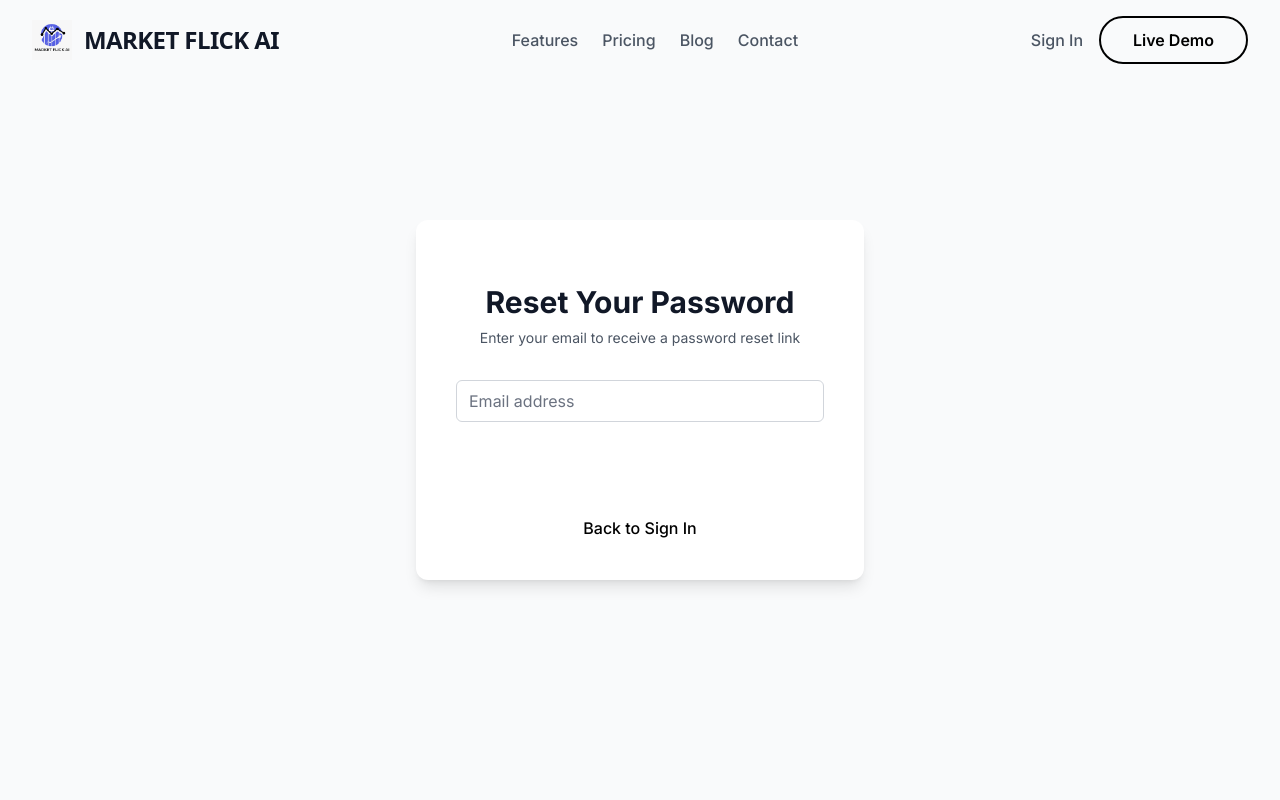
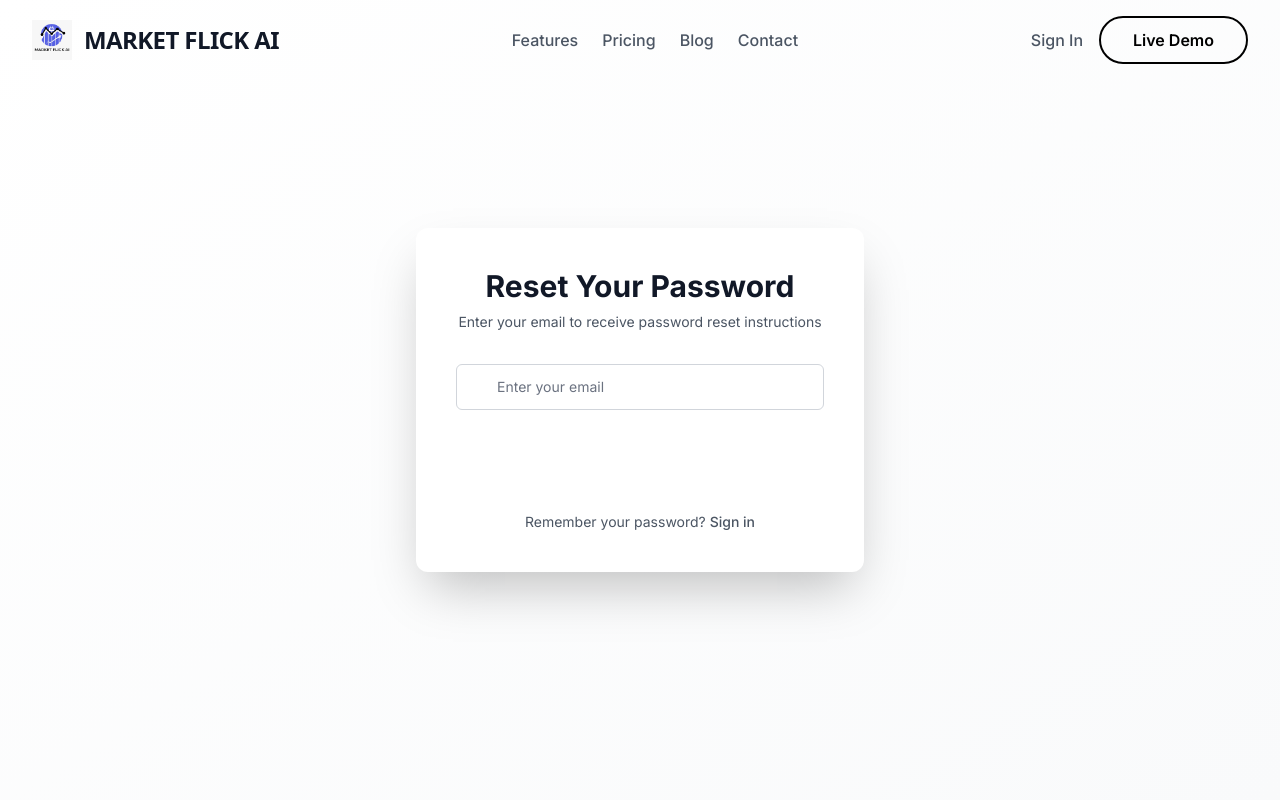
Before and after one commit to Souravsuvro/market-flick-landing, a React (Create React App) app: page /password-reset in a window 1280 px wide. Shown: the top 800 px of the page. Built offline with nearby package versions, Linux system fonts and the light colour scheme.

Commit message:
Improve naming conventions and semantic clarity in PasswordReset page

```diff
--- a/src/pages/PasswordReset.tsx
+++ b/src/pages/PasswordReset.tsx
@@ -1,194 +1,247 @@
-import React, { useState } from 'react';
+import React, { useState, FormEvent } from 'react';
 import { Link, useNavigate } from 'react-router-dom';
 import { motion } from 'framer-motion';
 
 /**
- * PasswordReset page allows users to reset their account password.
+ * UserPasswordResetPage component for password recovery.
  *
  * Key Features:
- * - Email input for password reset
+ * - Email-based password reset
  * - Form validation
  * - Error handling
- * - Animated transitions
+ * - User feedback
  * - Responsive design
  */
-const PasswordReset: React.FC = () => {
-  // State management for form inputs and validation
-  const [email, setEmail] = useState('');
-  const [isEmailValid, setIsEmailValid] = useState(true);
-  const [resetError, setResetError] = useState('');
-  const navigate = useNavigate();
+const UserPasswordResetPage: React.FC = () => {
+  // Navigation hook
+  const navigateToPage = useNavigate();
 
-  // Email validation regex pattern
-  const emailRegex = /^[^\s@]+@[^\s@]+\.[^\s@]+$/;
-
-  /**
-   * Validate email input
-   * @param {string} inputEmail - Email to validate
-   * @returns {boolean} - Whether email is valid
-   */
-  const validateEmail = (inputEmail: string) => {
-    return emailRegex.test(inputEmail);
-  };
-
-  /**
-   * Handle email input changes
-   * @param {React.ChangeEvent<HTMLInputElement>} e - Input change event
-   */
-  const handleEmailChange = (e: React.ChangeEvent<HTMLInputElement>) => {
-    const inputEmail = e.target.value;
-    setEmail(inputEmail);
-    setIsEmailValid(validateEmail(inputEmail));
-    setResetError('');
-  };
-
-  /**
-   * Submit password reset request
-   * @param {React.FormEvent} e - Form submission event
-   */
-  const handleResetPassword = async (e: React.FormEvent) => {
-    e.preventDefault();
-
-    // Reset previous errors
-    setResetError('');
-
-    // Validate email before submission
-    if (!validateEmail(email)) {
-      setIsEmailValid(false);
-      setResetError('Please enter a valid email address.');
-      return;
-    }
-
-    try {
-      // Simulated password reset request
-      // In a real app, this would be an API call
-      console.log('Password reset requested for:', email);
-
-      // Show success message and redirect
-      navigate('/reset-confirmation', {
-        state: { email: email }
+  // Password reset state management
+  const [userResetEmail, setUserResetEmail] = useState('');
+  const [passwordResetStatus, setPasswordResetStatus] = useState<{
+    type: 'idle' | 'processing' | 'success' | 'error';
+    message: string;
+  }>({
+    type: 'idle',
+    message: ''
   });
-    } catch (error) {
-      // Handle reset errors
-      setResetError('Unable to reset password. Please try again.');
-      console.error('Password reset error:', error);
-    }
-  };
 
   // Animation variants for page entrance
-  const pageVariants = {
-    initial: { opacity: 0, y: 50 },
-    in: {
+  const pageAnimationVariants = {
+    hidden: { opacity: 0, y: 50 },
+    visible: {
       opacity: 1,
       y: 0,
       transition: {
-        duration: 0.5,
+        duration: 0.6,
         ease: 'easeOut'
-      }
-    },
-    out: {
-      opacity: 0,
-      y: -50,
-      transition: {
-        duration: 0.5,
-        ease: 'easeIn'
       }
     }
   };
 
+  // Animation variants for form elements
+  const formElementAnimationVariants = {
+    hidden: { opacity: 0, y: 20 },
+    visible: {
+      opacity: 1,
+      y: 0,
+      transition: {
+        type: 'spring',
+        damping: 12,
+        stiffness: 100
+      }
+    }
+  };
+
+  // Handle email input changes
+  const handleResetEmailChange = (e: React.ChangeEvent<HTMLInputElement>) => {
+    setUserResetEmail(e.target.value);
+    // Reset status when user starts typing
+    if (passwordResetStatus.type !== 'idle') {
+      setPasswordResetStatus({ type: 'idle', message: '' });
+    }
+  };
+
+  // Validate email input
+  const validateResetEmail = (email: string): boolean => {
+    const emailRegex = /^[^\s@]+@[^\s@]+\.[^\s@]+$/;
+    return emailRegex.test(email);
+  };
+
+  // Handle password reset request
+  const handlePasswordResetRequest = async (e: FormEvent<HTMLFormElement>) => {
+    e.preventDefault();
+
+    // Validate email
+    if (!validateResetEmail(userResetEmail)) {
+      setPasswordResetStatus({
+        type: 'error',
+        message: 'Please enter a valid email address'
+      });
+      return;
+    }
+
+    // Update status to processing
+    setPasswordResetStatus({
+      type: 'processing',
+      message: 'Sending password reset instructions...'
+    });
+
+    try {
+      // Simulated password reset logic
+      // Replace with actual password reset service
+      await new Promise((resolve, reject) => {
+        setTimeout(() => {
+          // Simulate random success/failure
+          Math.random() > 0.2
+            ? resolve(true)
+            : reject(new Error('Password reset failed'));
+        }, 1500);
+      });
+
+      // Success scenario
+      setPasswordResetStatus({
+        type: 'success',
+        message: 'Password reset instructions sent to your email'
+      });
+
+      // Optional: Auto-redirect after success
+      setTimeout(() => {
+        navigateToPage('/signin');
+      }, 2500);
+
+    } catch (error) {
+      // Error scenario
+      setPasswordResetStatus({
+        type: 'error',
+        message: 'Unable to send password reset instructions. Please try again.'
+      });
+    }
+  };
+
   return (
-    // Full-page container with centered content
     <motion.div
-      initial="initial"
-      animate="in"
-      exit="out"
-      variants={pageVariants}
-      className="min-h-screen flex items-center justify-center bg-gray-50 px-4 py-12"
+      variants={pageAnimationVariants}
+      initial="hidden"
+      animate="visible"
+      className="min-h-screen flex items-center justify-center bg-gradient-to-br from-white to-gray-50 px-4 py-12"
     >
-      {/* Password Reset Card */}
-      <div className="max-w-md w-full space-y-8 bg-white p-10 rounded-xl shadow-lg">
+      <div className="max-w-md w-full space-y-8 bg-white p-10 rounded-xl shadow-2xl">
         {/* Page Header */}
-        <div className="text-center">
-          <h2 className="mt-6 text-3xl font-extrabold text-gray-900">
+        <motion.div
+          variants={formElementAnimationVariants}
+          className="text-center"
+        >
+          <h2 className="text-3xl font-extrabold text-gray-900">
             Reset Your Password
           </h2>
           <p className="mt-2 text-sm text-gray-600">
-            Enter your email to receive a password reset link
+            Enter your email to receive password reset instructions
           </p>
-        </div>
+        </motion.div>
 
-        {/* Reset Form */}
-        <form
-          onSubmit={handleResetPassword}
-          className="mt-8 space-y-6"
+        {/* Password Reset Status Feedback */}
+        {passwordResetStatus.message && (
+          <motion.div
+            initial={{ opacity: 0, y: -10 }}
+            animate={{ opacity: 1, y: 0 }}
+            className={`
+              px-4 py-3 rounded-lg text-center
+              ${passwordResetStatus.type === 'success'
+                ? 'bg-green-50 border border-green-300 text-green-800'
+                : passwordResetStatus.type === 'error'
+                ? 'bg-red-50 border border-red-300 text-red-800'
+                : 'bg-blue-50 border border-blue-300 text-blue-800'
+              }
+            `}
+          >
+            {passwordResetStatus.message}
+          </motion.div>
+        )}
+
+        {/* Password Reset Form */}
+        <motion.form
+          variants={formElementAnimationVariants}
+          onSubmit={handlePasswordResetRequest}
+          className="space-y-6"
         >
           {/* Email Input */}
           <div>
-            <label
-              htmlFor="email"
-              className="sr-only"
-            >
+            <label htmlFor="userResetEmail" className="sr-only">
               Email address
             </label>
+            <div className="relative">
+              <div className="absolute inset-y-0 left-0 pl-3 flex items-center pointer-events-none">
+                <i className="fas fa-envelope text-gray-400"></i>
+              </div>
               <input
-              id="email"
-              name="email"
+                id="userResetEmail"
+                name="userResetEmail"
                 type="email"
                 required
-              value={email}
-              onChange={handleEmailChange}
-              placeholder="Email address"
+                value={userResetEmail}
+                onChange={handleResetEmailChange}
+                disabled={passwordResetStatus.type === 'processing' || passwordResetStatus.type === 'success'}
                 className={`
-                appearance-none rounded-md relative block w-full px-3 py-2
-                border ${isEmailValid ? 'border-gray-300' : 'border-red-500'}
-                placeholder-gray-500 text-gray-900
-                focus:outline-none focus:ring-custom focus:border-custom
+                  appearance-none rounded-md relative block w-full px-3 py-3 pl-10
+                  border border-gray-300 placeholder-gray-500 text-gray-900
+                  focus:outline-none focus:ring-custom focus:border-custom focus:z-10 sm:text-sm
+                  ${passwordResetStatus.type === 'processing' || passwordResetStatus.type === 'success'
+                    ? 'opacity-50 cursor-not-allowed'
+                    : ''
+                  }
                 `}
+                placeholder="Enter your email"
               />
-            {/* Email Validation Error Message */}
-            {!isEmailValid && email && (
-              <p className="mt-2 text-sm text-red-600">
-                Please enter a valid email address
-              </p>
-            )}
+            </div>
           </div>
 
-          {/* Reset Error Message */}
-          {resetError && (
-            <div className="text-center text-sm text-red-600">
-              {resetError}
-            </div>
-          )}
-
-          {/* Submit Button */}
+          {/* Reset Password Button */}
           <button
             type="submit"
-            disabled={!isEmailValid || !email}
+            disabled={
+              passwordResetStatus.type === 'processing' ||
+              passwordResetStatus.type === 'success'
+            }
             className={`
-              group relative w-full flex justify-center py-2 px-4
-              border border-transparent text-sm font-medium rounded-md
-              text-white bg-custom
-              ${(!isEmailValid || !email)
-                ? 'opacity-50 cursor-not-allowed'
-                : 'hover:bg-custom-dark focus:outline-none focus:ring-2 focus:ring-custom'}
+              group relative w-full flex justify-center py-3 px-4 border border-transparent
+              text-sm font-medium rounded-md text-white
+              ${passwordResetStatus.type === 'processing'
+                ? 'bg-custom/50 cursor-not-allowed'
+                : passwordResetStatus.type === 'success'
+                ? 'bg-green-500 cursor-not-allowed'
+                : 'bg-custom hover:bg-custom-dark'
+              }
+              focus:outline-none focus:ring-2 focus:ring-offset-2 focus:ring-custom
             `}
           >
-            Send Reset Link
+            {passwordResetStatus.type === 'processing'
+              ? 'Sending Instructions...'
+              : passwordResetStatus.type === 'success'
+              ? 'Instructions Sent'
+              : 'Reset Password'
+            }
           </button>
-        </form>
+        </motion.form>
 
-        {/* Navigation Links */}
-        <div className="text-center mt-6">
+        {/* Sign In Redirect */}
+        <motion.div
+          variants={formElementAnimationVariants}
+          className="mt-6 text-center"
+        >
+          <p className="text-sm text-gray-600">
+            Remember your password?{' '}
             <Link
               to="/signin"
               className="font-medium text-custom hover:text-custom-dark"
             >
-            Back to Sign In
+              Sign in
             </Link>
-        </div>
+          </p>
+        </motion.div>
       </div>
     </motion.div>
   );
 };
 
-export default PasswordReset;
+export default UserPasswordResetPage;
```
Lines whose indentation alone changed are shown as unchanged.
